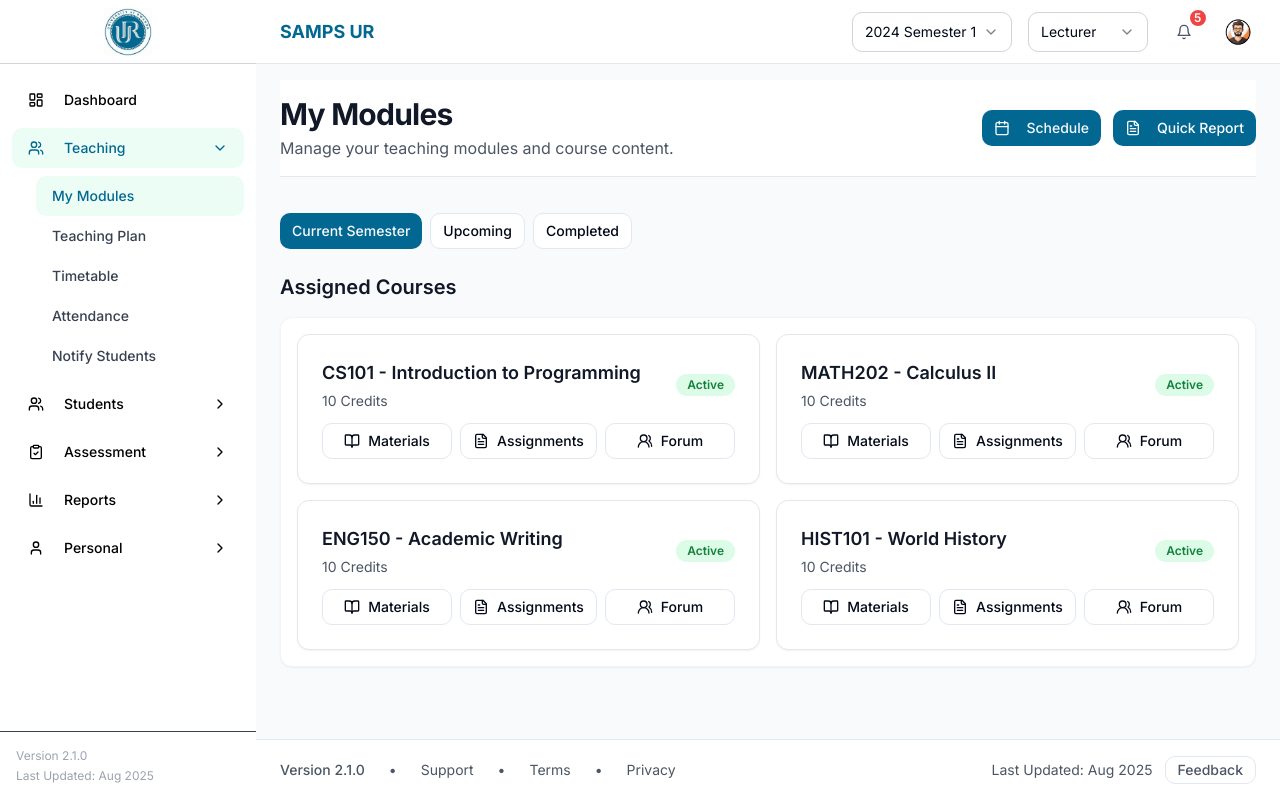
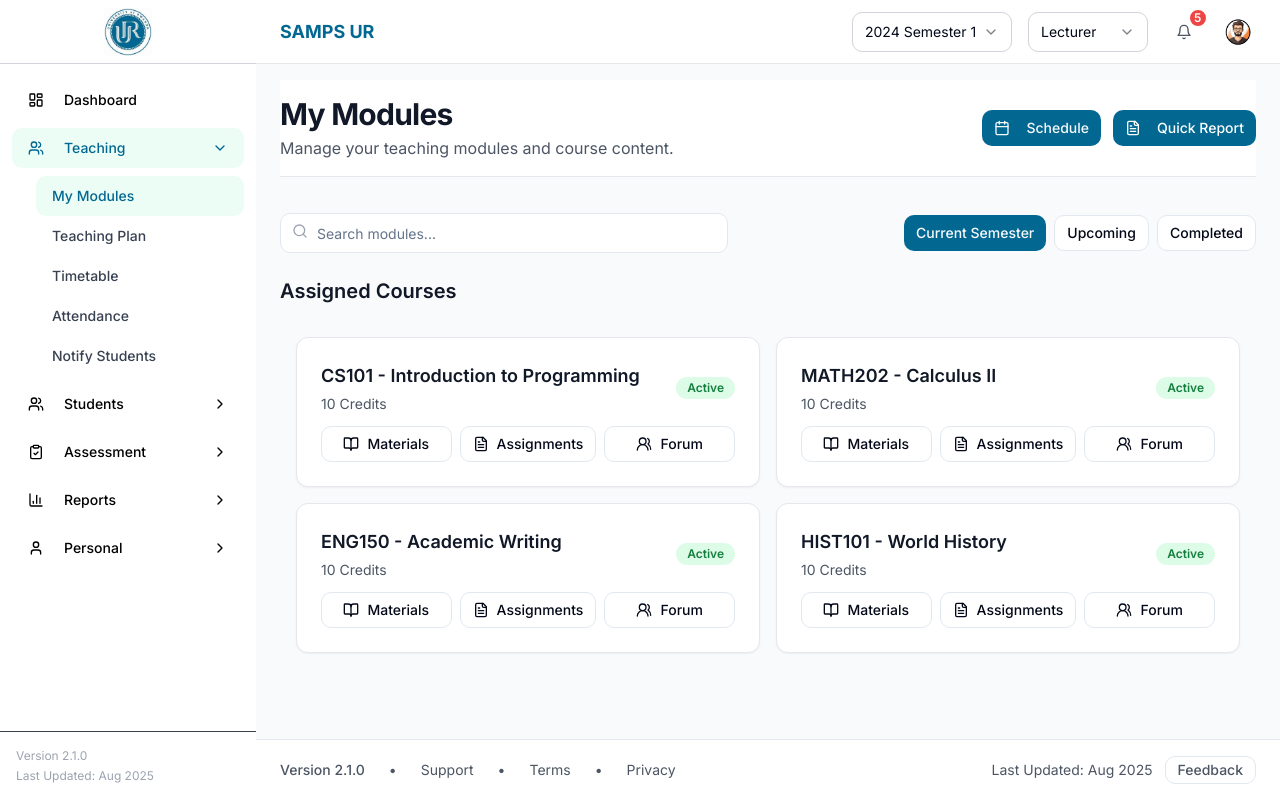
Before and after one commit to Jdamour12/SAMPS, a Next.js app: page /teaching/modules in a window 1280 px wide. Built offline with nearby package versions, Linux system fonts and the light colour scheme.

Commit message:
removed the outside card from modules

```diff
--- a/src/app/teaching/modules/page.tsx
+++ b/src/app/teaching/modules/page.tsx
@@ -1,6 +1,8 @@
 "use client";
 
 import { useState } from "react";
+import { Input } from "@/components/ui/input";
+import { Search } from "lucide-react";
 import { PortalShell } from "@/components/portal-shell";
 import { Card, CardContent } from "@/components/ui/card";
 import { Badge } from "@/components/ui/badge";
@@ -9,6 +11,7 @@ import { BookOpen, FileText, Users2 } from "lucide-react";
 
 function ModulesContent() {
   const [activeTab, setActiveTab] = useState("current");
+  const [searchTerm, setSearchTerm] = useState("");
   const modules = [
     {
       code: "CS101",
@@ -20,15 +23,34 @@ function ModulesContent() {
     { code: "ENG150", name: "Academic Writing", credits: 10, status: "Active" },
     { code: "HIST101", name: "World History", credits: 10, status: "Active" },
   ];
+  const filteredModules = modules.filter(
+    (m) =>
+      m.code.toLowerCase().includes(searchTerm.toLowerCase()) ||
+      m.name.toLowerCase().includes(searchTerm.toLowerCase())
+  );
   return (
     <div className="space-y-6">
+      <div className="flex flex-col sm:flex-row gap-4 items-start sm:items-center justify-between">
+        <div className="flex-1 max-w-md">
+          <div className="relative">
+            <Search className="absolute left-3 top-2.5 h-4 w-4 text-gray-400" />
+            <Input
+              placeholder="Search modules..."
+              value={searchTerm}
+              onChange={(e) => setSearchTerm(e.target.value)}
+              className="pl-9 w-full"
+            />
+          </div>
+        </div>
         <div className="flex gap-2">
           <Button
             variant={activeTab === "current" ? "default" : "outline"}
             size="sm"
             onClick={() => setActiveTab("current")}
             className={
-            activeTab === "current" ? "bg-[#026892] hover:bg-[#026892]/90" : ""
+              activeTab === "current"
+                ? "bg-[#026892] hover:bg-[#026892]/90"
+                : ""
             }
           >
             Current Semester
@@ -48,13 +70,17 @@ function ModulesContent() {
             Completed
           </Button>
         </div>
+      </div>
       <div className="space-y-4">
         <h2 className="text-xl font-semibold text-gray-900">
           Assigned Courses
         </h2>
-        <Card className="p-4  border-gray-100">
+        <Card
+          style={{ background: "transparent", boxShadow: "none" }}
+          className="p-4 border-none"
+        >
           <div className="grid gap-4 md:grid-cols-2">
-            {modules.map((module, index) => (
+            {filteredModules.map((module, index) => (
               <Card key={index} className="academic-card w-full">
                 <CardContent className="p-6">
                   <div className="flex items-center justify-between mb-3">
@@ -109,6 +135,7 @@ function ModulesContent() {
       </div>
     </div>
   );
+  // ...existing code...
 }
 
 export default function TeachingModulesPage() {
```
Lines whose indentation alone changed are shown as unchanged.
